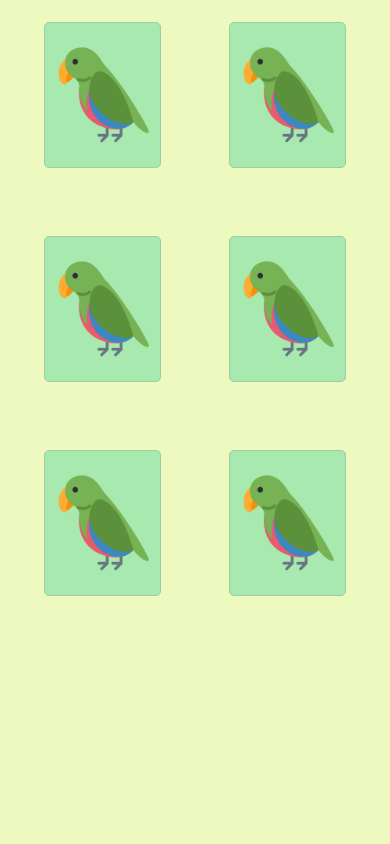
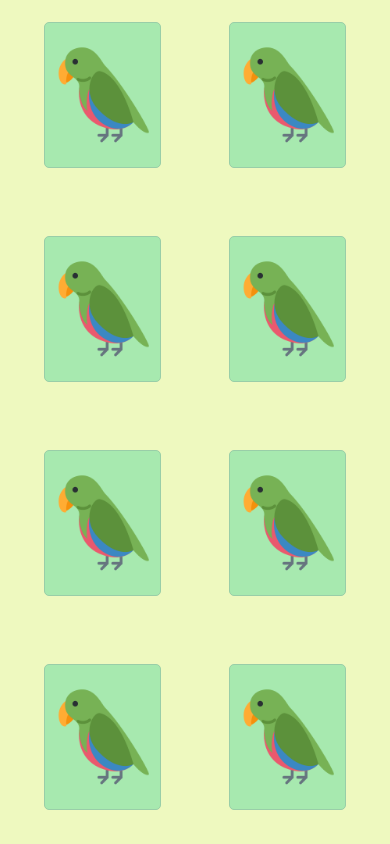
Before and after one commit to AbellasJuan/ParrotCardGame, a plain HTML site: page index.html in a window 390 px wide. Shown: the part 592-1436 px from the top of the page. Before the commit the page ends 1222 px from the top, so only its background shows below. Drawn offline with Linux system fonts and the light colour scheme.

Commit message:
problema de margem resolvido

```diff
--- a/estilos.css
+++ b/estilos.css
@@ -82,7 +82,7 @@ h1{
 }
 
 .container{
-    width: 100vw;
+    width: auto;
     height: auto;
 
     margin-top: 0;
@@ -96,11 +96,11 @@ h1{
 }
 
 .carta-sem-margem-right{
-    display: none;
+    margin-right: 34px;
 }
 
 .carta-sem-margem-right{
-    display: none;
+    margin-top: 34px;
 }
 }
 
```
